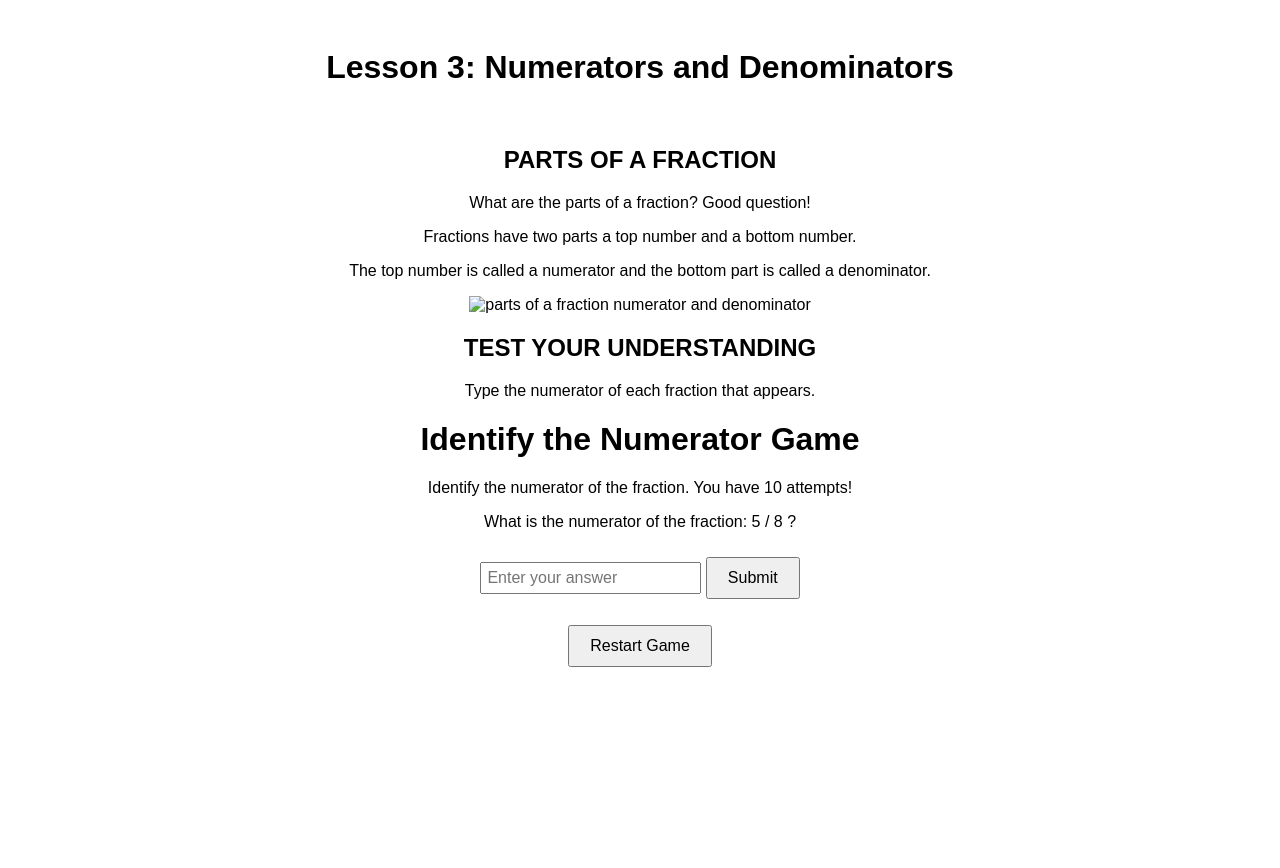
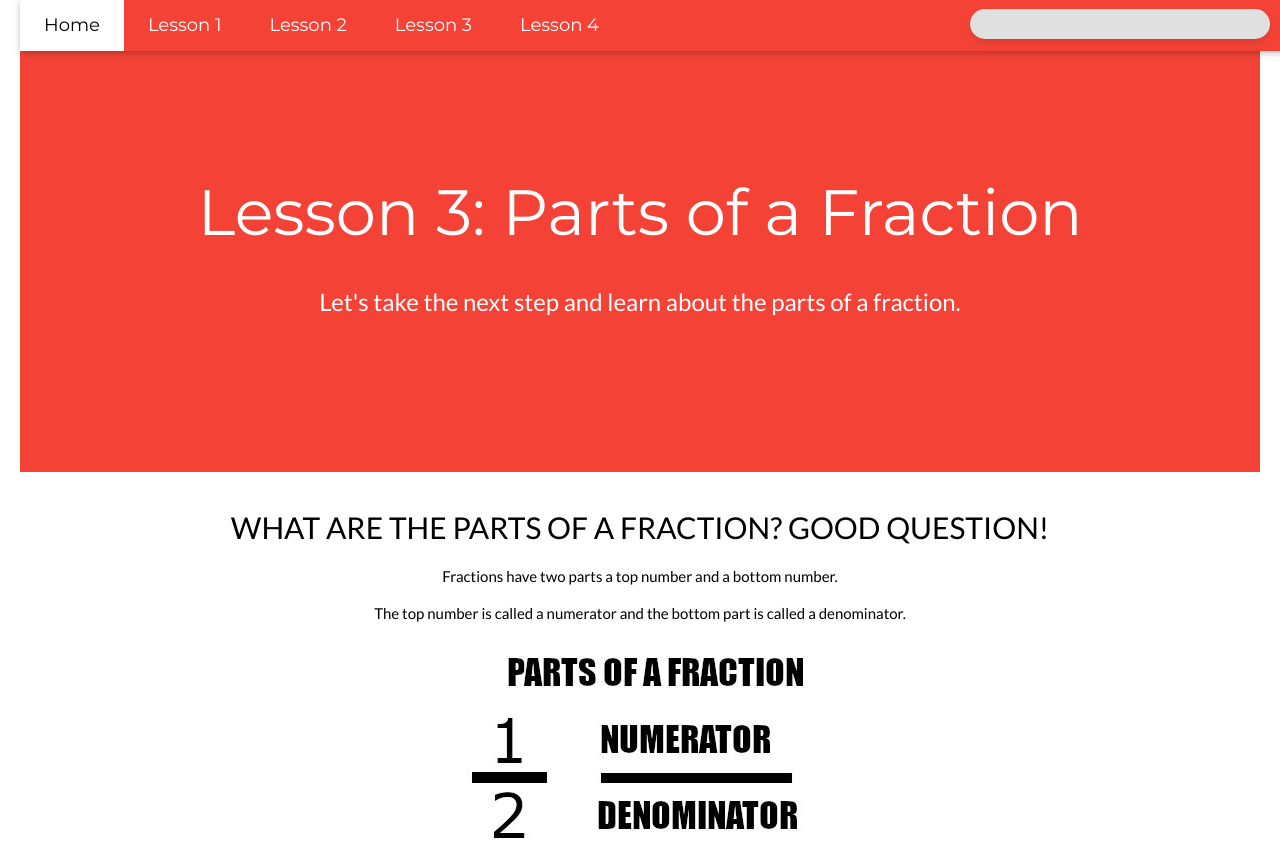
Before and after one commit to wmvrisso/group_project_1, a plain HTML site: page lesson3.html in a window 1280 px wide. Shown: the top 868 px of the page. Before the commit the page ends 800 px from the top, so only its background shows below. Drawn offline with nearby package versions, Linux system fonts and the light colour scheme.

Commit message:
css changes to lesson 3

```diff
--- a/lesson3.html
+++ b/lesson3.html
@@ -1,20 +1,58 @@
 <!DOCTYPE html>
 <html lang="en">
 <head>
+    <title>D & C: Lesson 3</title>
     <meta charset="UTF-8">
     <meta name="viewport" content="width=device-width, initial-scale=1.0">
     <link rel="stylesheet" href="./assets/css/style.css" />
     <link rel="stylesheet" href="./assets/css/lesson3.css" />
-    <title>Lesson 3</title>
+    <link rel="stylesheet" href="https://www.w3schools.com/w3css/4/w3.css">
+    <link rel="stylesheet" href="https://fonts.googleapis.com/css?family=Lato">
+    <link rel="stylesheet" href="https://fonts.googleapis.com/css?family=Montserrat">
+    <link rel="stylesheet" href="https://cdnjs.cloudflare.com/ajax/libs/font-awesome/4.7.0/css/font-awesome.min.css">
+    <style>
+        body,h1,h2,h3,h4,h5,h6 {font-family: "Lato", sans-serif}
+        .w3-bar,h1,button {font-family: "Montserrat", sans-serif}
+        .fa-anchor,.fa-coffee {font-size:200px}
+        </style>
 </head>
 <body>
-    <header>
-        <h1>Lesson 3: Numerators and Denominators</h1>
-    </header>
+    <nav class="w3-top">
+        <div class="w3-bar w3-red w3-card w3-left-align w3-large">
+          <a class="w3-bar-item w3-button w3-hide-medium w3-hide-large w3-right w3-padding-large w3-hover-white w3-large w3-red" href="javascript:void(0);" onclick="myFunction()" title="Toggle Navigation Menu"><i class="fa fa-bars"></i></a>
+          <a href="./home.html" class="w3-bar-item w3-button w3-padding-large w3-white">Home</a>
+          <a href="./lesson1.html" class="w3-bar-item w3-button w3-hide-small w3-padding-large w3-hover-white">Lesson 1</a>
+          <a href="./lesson2.html" class="w3-bar-item w3-button w3-hide-small w3-padding-large w3-hover-white">Lesson 2</a>
+          <a href="./lesson3.html" class="w3-bar-item w3-button w3-hide-small w3-padding-large w3-hover-white">Lesson 3</a>
+          <a href="./lesson4.html" class="w3-bar-item w3-button w3-hide-small w3-padding-large w3-hover-white">Lesson 4</a>
+          <div id="progress-container">
+            <div id="progress-bar">
+              <div id="progress-fill"></div>
+            </div>
+          </div>
+        </div>
+
+        <!-- Navbar on small screens -->
+        <div id="navDemo" class="w3-bar-block w3-white w3-hide w3-hide-large w3-hide-medium w3-large">
+          <a href="./home.html" class="w3-bar-item w3-button w3-padding-large">Home</a>
+          <a href="./lesson1.html" class="w3-bar-item w3-button w3-padding-large">Lesson 1</a>
+          <a href="./lesson2.html" class="w3-bar-item w3-button w3-padding-large">Lesson 2</a>
+          <a href="./lesson3.html" class="w3-bar-item w3-button w3-padding-large">Lesson 3</a>
+          <a href="./lesson4.html" class="w3-bar-item w3-button w3-padding-large">Lesson 4</a>
+        </div>
+      </nav>
+      <header class="w3-container w3-red w3-center" style="padding:128px 16px">
+        <h1 class="w3-margin w3-jumbo">Lesson 3: Parts of a Fraction</h1>
+        <p class="w3-xlarge">Let's take the next step and learn about the parts of a fraction.</p>
+        <!-- Needed for all pages to show progress -->
+        <div id="user-info">
+          <h2 id="user-greeting"></h2>
+          <div id="progress"></div>
+        </div>
+      </header>
 
         <br>
-          <h2>PARTS OF A FRACTION</h2>
-          <p>What are the parts of a fraction? Good question!</p>
+          <h2>WHAT ARE THE PARTS OF A FRACTION?   GOOD QUESTION!</h2>
           <p>Fractions have two parts a top number and a bottom number.
           <p>The top number is called a numerator and the bottom part is called a
             denominator.</p>
```
Also changed, not shown: images/FractionParts.jpg (added).
